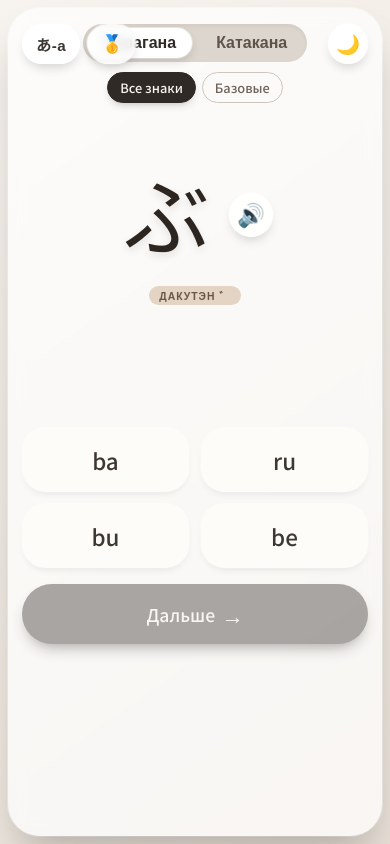
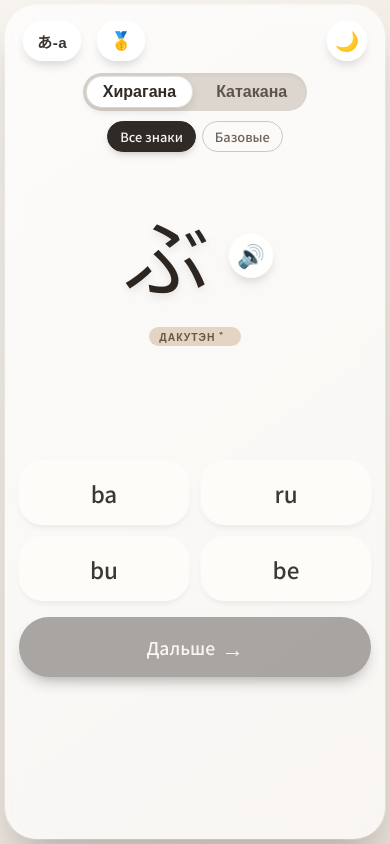
Before and after one commit to cosmopolityan/kana_cards, a plain HTML site: page index.html in a window 390 px wide. Drawn offline with Linux system fonts and the light colour scheme; a web font is replaced by a local one.

Commit message:
fix: some CSS fixes for mobile

```diff
--- a/index.html
+++ b/index.html
@@ -13,13 +13,9 @@
 
 <body>
     <div class="app">
-        <div class="theme-toggle-wrap">
-            <button class="theme-toggle" id="themeToggle" title="Переключить тему" aria-label="Переключить тему">
-                <span class="theme-icon" id="themeIcon">🌙</span>
-            </button>
-        </div>
-        <div class="direction-toggle-wrap">
-            <button class="direction-toggle" id="directionToggle" title="Сменить направление (кана ↔ ромадзи)"
+        <div class="top-controls">
+            <div class="top-controls-left">
+                <button class="direction-toggle" id="directionToggle" title="Сменить направление"
                     aria-label="Сменить направление">
                     <span id="directionLabel">あ-a</span>
                 </button>
@@ -28,6 +24,14 @@
                     🥇
                 </button>
             </div>
+
+            <div class="top-controls-right">
+                <button class="theme-toggle" id="themeToggle" title="Переключить тему" aria-label="Переключить тему">
+                    <span class="theme-icon" id="themeIcon">🌙</span>
+                </button>
+            </div>
+        </div>
+
         <div class="alphabet-switch">
             <button class="alphabet-btn active" data-alphabet="hiragana">Хирагана</button>
             <button class="alphabet-btn" data-alphabet="katakana">Катакана</button>
@@ -62,13 +66,23 @@
             <span style="font-size: 1.4rem;">→</span>
         </button>
 
-        <div class="word-card-wrapper">
+        <!-- <div class="word-card-wrapper">
             <div class="word-card" id="wordCard" hidden>
                 <div class="word-header">
                     <span class="word-label">Пример слова</span>
                     <button class="word-sound-btn" id="wordSoundBtn" title="Прослушать слово">🔊</button>
                 </div>
                 <div class="word-main" id="wordMain">ください</div>
+                <div class="word-syllables" id="wordSyllables">[ ku · da · sa · i ]</div>
+                <div class="word-translation" id="wordTranslation">пожалуйста</div>
+            </div>
+        </div> -->
+        <div class="word-card-wrapper">
+            <div class="word-card" id="wordCard" hidden>
+                <div class="word-header">
+                    <div class="word-main" id="wordMain">ください</div>
+                    <button class="word-sound-btn" id="wordSoundBtn" title="Прослушать слово">🔊</button>
+                </div>
                 <div class="word-syllables" id="wordSyllables">[ ku · da · sa · i ]</div>
                 <div class="word-translation" id="wordTranslation">пожалуйста</div>
             </div>
--- a/style.css
+++ b/style.css
@@ -135,7 +135,7 @@ body {
     display: flex;
     justify-content: center;
     align-items: stretch;
-    padding: 8px;
+    padding: 5px;
     transition: background 0.3s ease;
     color: var(--text-primary);
 }
@@ -159,10 +159,25 @@ body {
 }
 
 /* ---------- кнопка переключения темы ---------- */
-.theme-toggle-wrap {
-    position: absolute;
-    right: 14px;
-    z-index: 10;
+/* ---------- Верхняя панель управления ---------- */
+.top-controls {
+    display: flex;
+    justify-content: space-between;
+    align-items: center;
+    width: 100%;
+    margin-bottom: 12px;
+    padding: 0 4px;
+}
+
+.top-controls-left {
+    display: flex;
+    gap: 8px;
+    align-items: center;
+}
+
+.top-controls-right {
+    display: flex;
+    align-items: center;
 }
 
 .theme-toggle {
@@ -428,11 +443,11 @@ body {
 
 /* ---------- контейнер для карточки слова ---------- */
 .word-card-wrapper {
-    min-height: 160px;
+    min-height: 130px;
     flex-shrink: 0;
     display: flex;
     flex-direction: column;
-    justify-content: flex-end;
+    justify-content: flex-start;
 }
 
 /* ---------- карточка со словом ---------- */
@@ -552,11 +567,7 @@ body {
 }
 
 /* ---------- кнопка смены направления (лево-верх) ---------- */
-.direction-toggle-wrap {
-    position: absolute;
-    left: 14px;
-    z-index: 10;
-}
+
 
 .direction-toggle {
     min-width: 48px;
@@ -753,6 +764,8 @@ body {
 
 /* ---------- Уведомление ---------- */
 .toast {
+    width: 60%;
+    text-align: center;
     position: fixed;
     top: 24px;
     left: 50%;
```
Lines whose indentation alone changed are shown as unchanged.
